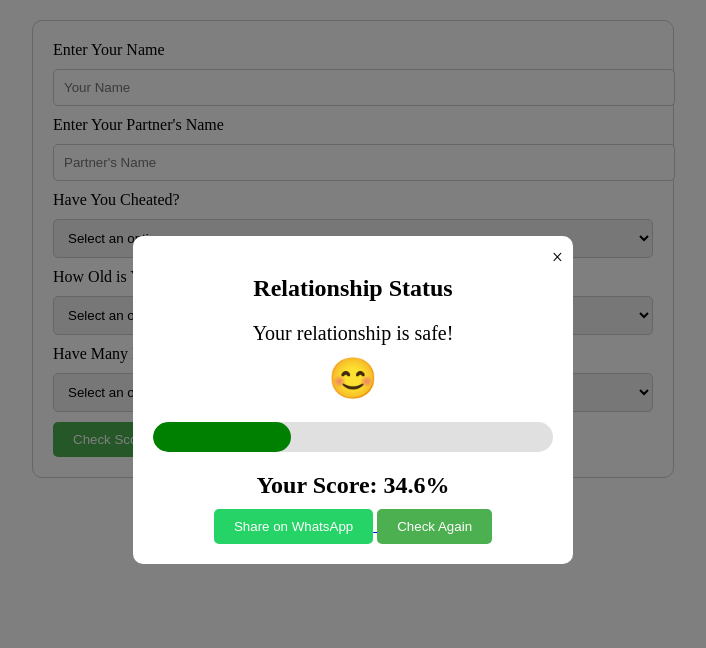
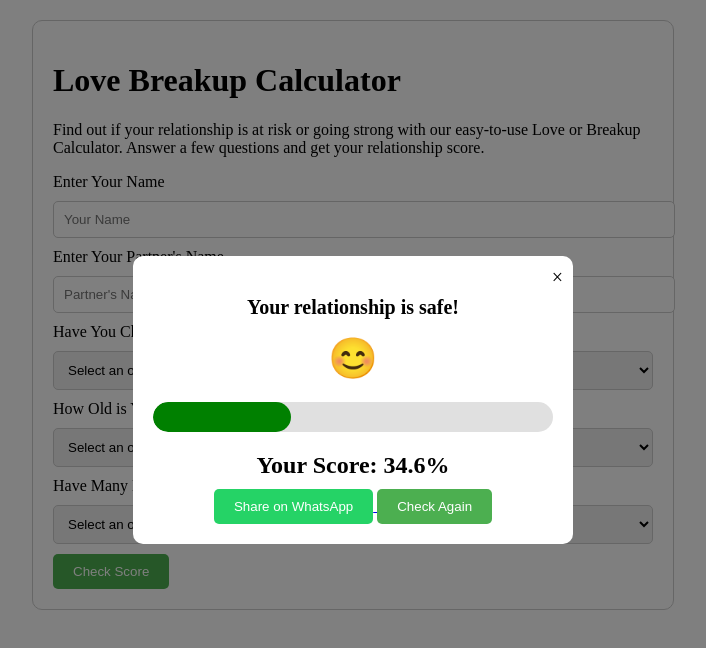
Before and after one commit to Amudairy/Breakup-Calculator, a plain HTML site: page index.html in a window 1280 px wide. Both pictures are taken after a click on the button "Check Score". Shown: the whole page, without its empty margins (287-993 px from the left). Drawn offline with Linux system fonts and the light colour scheme.

Commit message:
index.html

```diff
--- a/index.html
+++ b/index.html
@@ -3,11 +3,30 @@
 <head>
   <meta charset="UTF-8">
   <meta name="viewport" content="width=device-width, initial-scale=1.0">
-  <title>Breakup Calculator</title>
+  <title>Love Breakup Calculator - Find Out Your Relationship Compatibility</title>
+  <meta name="description" content="Use our Love Breakup Calculator to determine the strength of your relationship. This relationship compatibility tool helps you understand your love dynamics and breakup risk.">
+  <meta name="keywords" content="love breakup calculator, love or breakup calculator, relationship calculator, love calculator, breakup risk assessment">
   <link rel="stylesheet" href="styles.css">
+
+  <!-- Open Graph Meta Tags for Social Media -->
+  <meta property="og:title" content="Love Breakup Calculator - Determine Your Relationship Compatibility">
+  <meta property="og:description" content="Find out if your relationship is meant to last with our Love Breakup Calculator. A quick way to assess compatibility and breakup risk.">
+  <meta property="og:image" content="https://example.com/images/love-breakup-calculator.png"> <!-- Replace with your image URL -->
+  <meta property="og:url" content="https://example.com/love-breakup-calculator"> <!-- Replace with your page URL -->
+  <meta property="og:type" content="website">
+
+  <!-- Twitter Card Meta Tags -->
+  <meta name="twitter:card" content="summary_large_image">
+  <meta name="twitter:title" content="Love Breakup Calculator - Determine Your Relationship Compatibility">
+  <meta name="twitter:description" content="Use our Love Breakup Calculator to understand your relationship dynamics and breakup risk.">
+  <meta name="twitter:image" content="https://example.com/images/love-breakup-calculator.png"> <!-- Replace with your image URL -->
+
 </head>
 <body>
   <div class="container">
+    <h1>Love Breakup Calculator</h1>
+    <p>Find out if your relationship is at risk or going strong with our easy-to-use Love or Breakup Calculator. Answer a few questions and get your relationship score.</p>
+
     <label for="name">Enter Your Name</label>
     <input type="text" id="name" placeholder="Your Name">
 
@@ -37,16 +56,17 @@
       <option value="no">No</option>
     </select>
 
+    <div id="error-message" style="color: red; display: none;">Please fill all fields and select options before checking the score.</div>
+
     <button id="checkScoreButton">Check Score</button>
   </div>
 
   <!-- Result Popup -->
-  <div id="resultPopup" class="popup">
+  <div id="resultPopup" class="popup" aria-labelledby="resultText" aria-describedby="emoji">
     <div class="popup-content">
-      <span id="closePopup" class="close" onclick="closePopup()">×</span>
-      <h2>Relationship Status</h2>
-      <div id="resultText"></div>
-      <div id="emoji"></div>
+      <span id="closePopup" class="close" onclick="closePopup()" aria-label="Close popup">×</span>
+      <h2 id="resultText">Relationship Status</h2>
+      <div id="emoji" aria-hidden="true"></div>
 
       <!-- Speedometer -->
       <div id="speedometer" class="speedometer-container">
```
